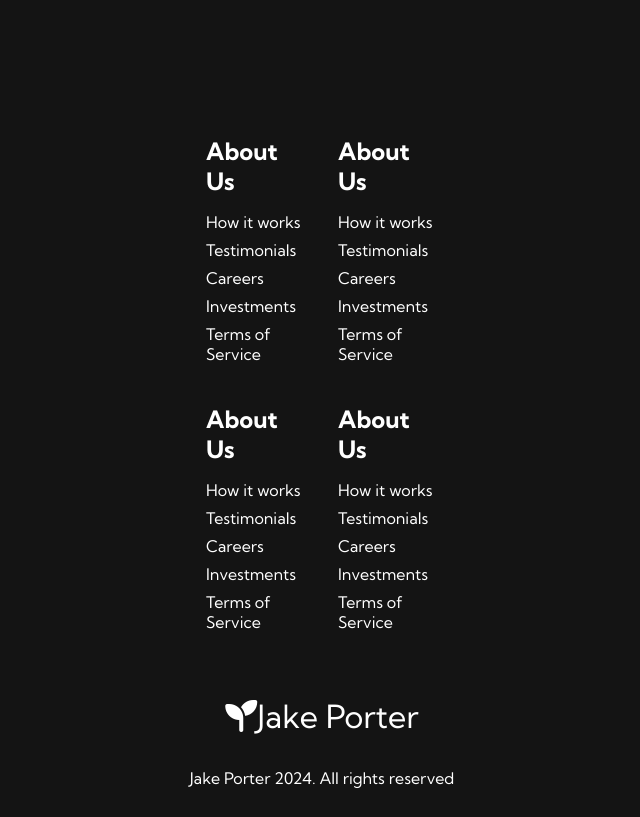
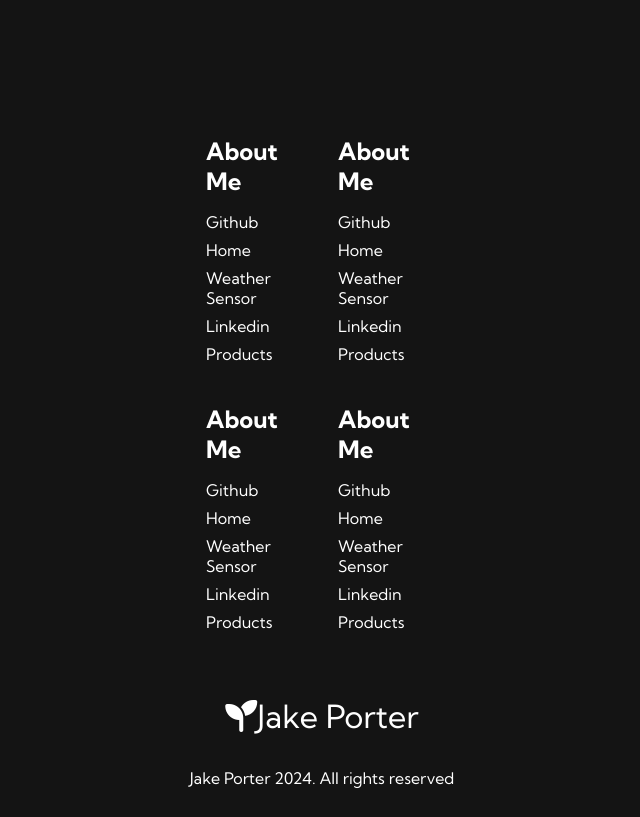
Before and after one commit to jaketporter/Website, a plain HTML site: page public/index.html in a window 1280 px wide. Shown: the part 1560-2377 px from the top of the page, without its empty margins (318-958 px from the left). Drawn offline with Linux system fonts and the light colour scheme.

Commit message:
footer changes

```diff
--- a/public/index.html
+++ b/public/index.html
@@ -88,38 +88,46 @@
       <div class="footer__links">
         <div class="footer__link--wrapper">
           <div class="footer__link--items">
-            <h2>About Us</h2>
-            <a href="/">How it works</a>
-            <a href="/">Testimonials</a>
-            <a href="/">Careers</a>
-            <a href="/">Investments</a>
-            <a href="/">Terms of Service</a>
+            <h2>About Me</h2>
+            <a href="https://github.com/jaketporter/Website">Github</a>
+            <a href="/">Home</a>
+            <a href="/tech.html">Weather Sensor </a>
+            <a href="https://www.linkedin.com/in/jake-porter-b0049a205"
+              >Linkedin</a
+            >
+            <a href="/products.html">Products</a>
           </div>
           <div class="footer__link--items">
-            <h2>About Us</h2>
-            <a href="/">How it works</a>
-            <a href="/">Testimonials</a>
-            <a href="/">Careers</a>
-            <a href="/">Investments</a>
-            <a href="/">Terms of Service</a>
+            <h2>About Me</h2>
+            <a href="https://github.com/jaketporter/Website">Github</a>
+            <a href="/">Home</a>
+            <a href="/tech.html">Weather Sensor </a>
+            <a href="https://www.linkedin.com/in/jake-porter-b0049a205"
+              >Linkedin</a
+            >
+            <a href="/products.html">Products</a>
           </div>
         </div>
         <div class="footer__link--wrapper">
           <div class="footer__link--items">
-            <h2>About Us</h2>
-            <a href="/">How it works</a>
-            <a href="/">Testimonials</a>
-            <a href="/">Careers</a>
-            <a href="/">Investments</a>
-            <a href="/">Terms of Service</a>
+            <h2>About Me</h2>
+            <a href="https://github.com/jaketporter/Website">Github</a>
+            <a href="/">Home</a>
+            <a href="/tech.html">Weather Sensor </a>
+            <a href="https://www.linkedin.com/in/jake-porter-b0049a205"
+              >Linkedin</a
+            >
+            <a href="/products.html">Products</a>
           </div>
           <div class="footer__link--items">
-            <h2>About Us</h2>
-            <a href="/">How it works</a>
-            <a href="/">Testimonials</a>
-            <a href="/">Careers</a>
-            <a href="/">Investments</a>
-            <a href="/">Terms of Service</a>
+            <h2>About Me</h2>
+            <a href="https://github.com/jaketporter/Website">Github</a>
+            <a href="/">Home</a>
+            <a href="/tech.html">Weather Sensor </a>
+            <a href="https://www.linkedin.com/in/jake-porter-b0049a205"
+              >Linkedin</a
+            >
+            <a href="/products.html">Products</a>
           </div>
         </div>
       </div>
```
Also changed, not shown: public/products.html (+32 -24 lines).
